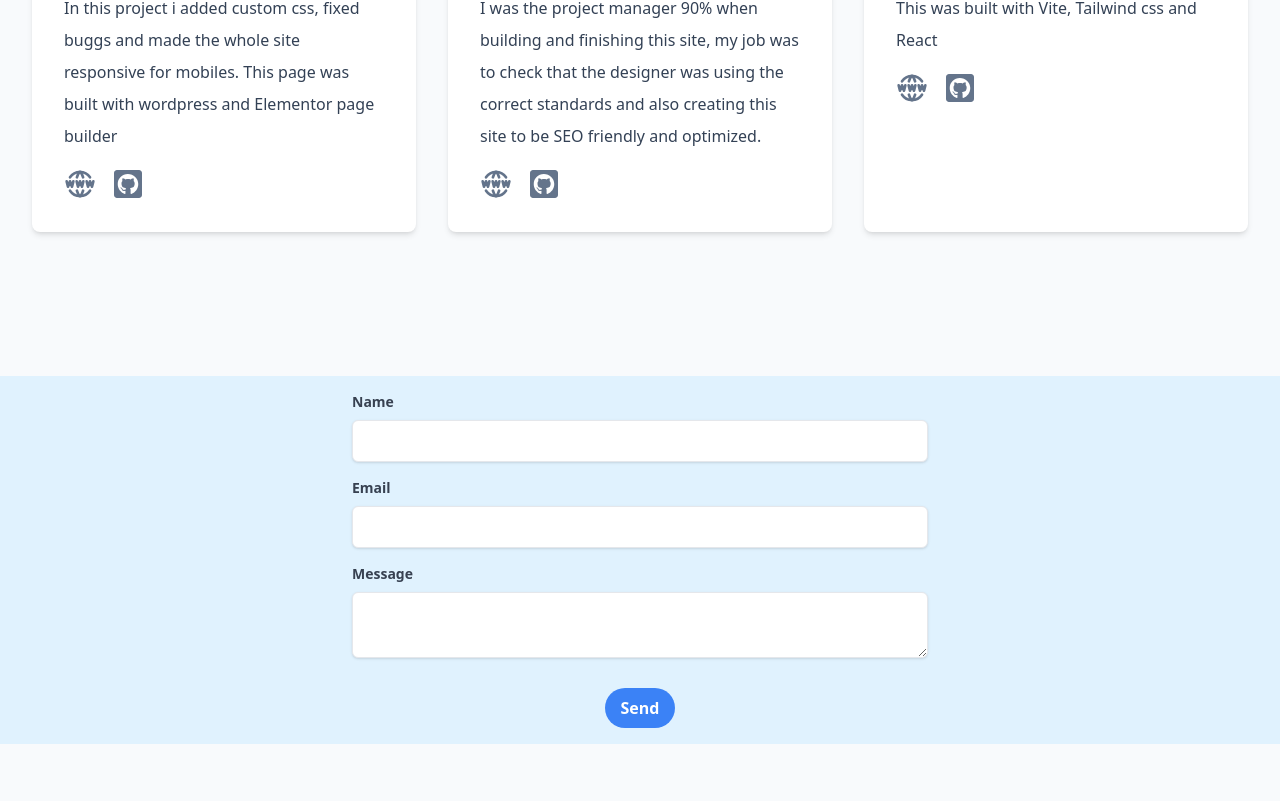
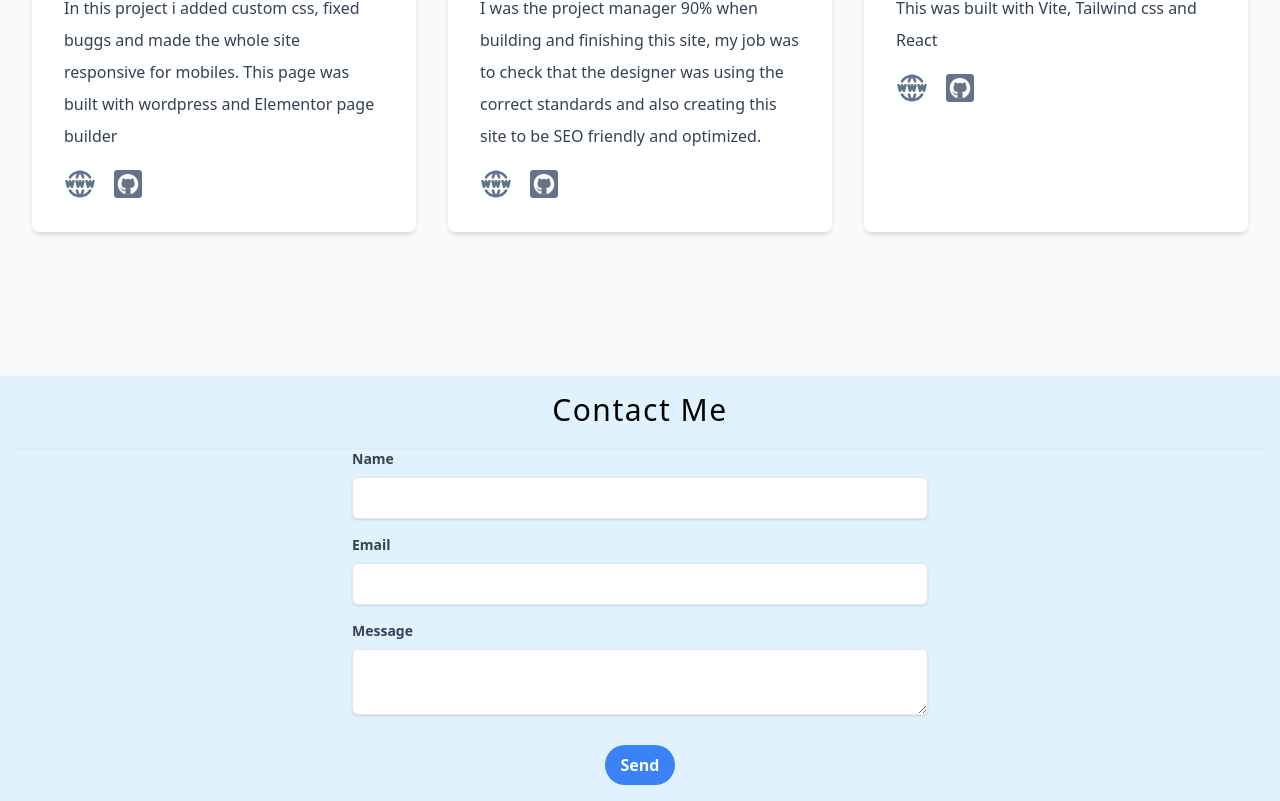
Before and after one commit to r8now/portfolio, a React (Vite) app: page / in a window 1280 px wide. Shown: the part 2226-3027 px from the top of the page. Before the commit the page ends 2970 px from the top, so only its background shows below. Built offline with nearby package versions, Linux system fonts and the light colour scheme.

Commit message:
Add SectionTitle component to ContactForm

```diff
--- a/src/components/ContactForm.jsx
+++ b/src/components/ContactForm.jsx
@@ -1,5 +1,7 @@
 import { useState, useRef } from "react";
 import emailjs from "@emailjs/browser";
+import SectionTitle from "./SectionTitle";
+
 
 const ContactForm = () => {
   const form = useRef();
@@ -32,6 +34,10 @@ const ContactForm = () => {
 
   return (
     <div className="w-full  bg-sky-100  mx-auto p-4 border-solid  border-sky-500">
+      <div className="text-center">
+        <SectionTitle text="Contact me" />
+      </div>
+
       {isFormSubmitted ? (
         <p className="text-green-600 font-bold text-center">
           Thank you for your submission! The form will reset shortly.
```
